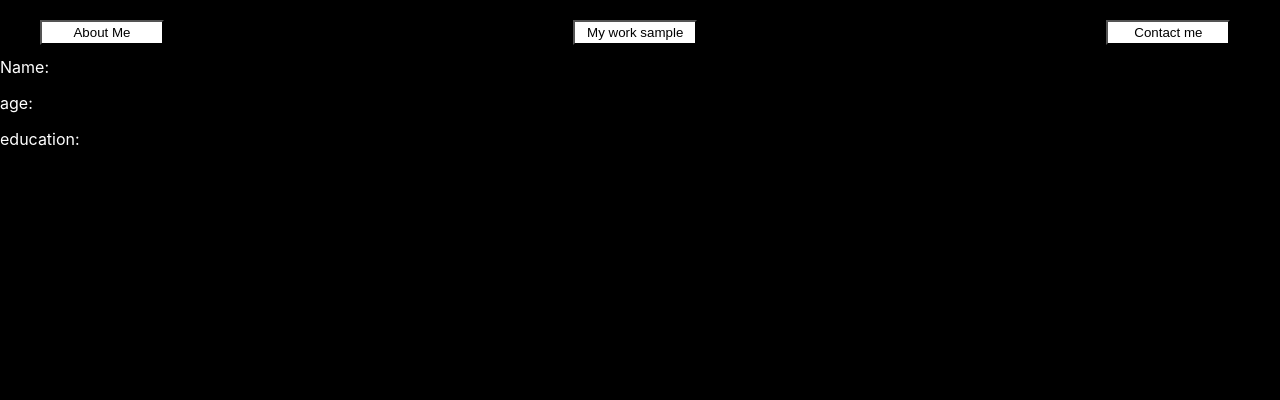
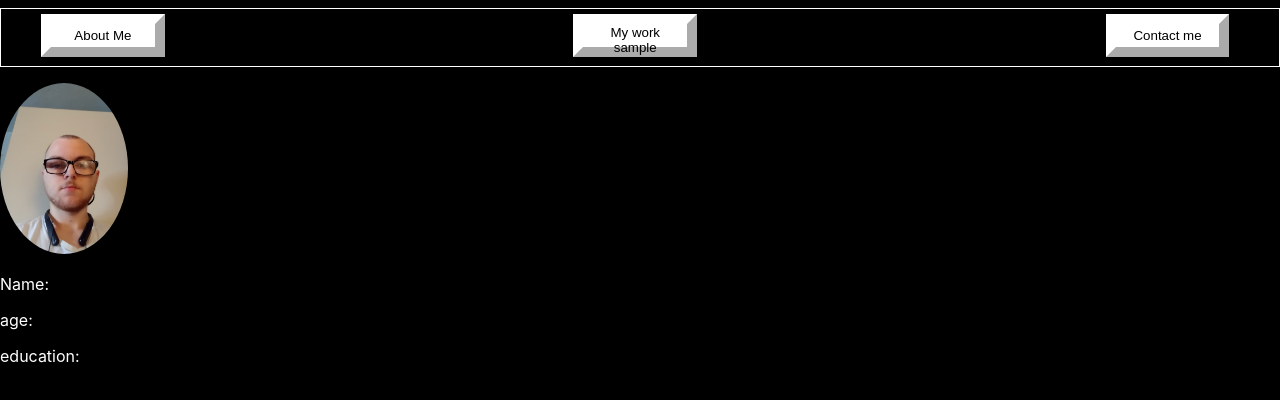
Before and after one commit to LeeFCash/digital-portfolio-react-node, a React (Create React App) app in the folder my-react-app/: page / in a window 1280 px wide. Both pictures are taken after a click on the button "About Me". Shown: the top 400 px of the page. Built offline with nearby package versions, Linux system fonts and the light colour scheme.

Commit message:
added img to tab1 and made tab button look better

```diff
--- a/my-react-app/src/App.css
+++ b/my-react-app/src/App.css
@@ -2,7 +2,10 @@
   display:grid;
   grid-template-columns: 10% 10% 10%;
   gap: 35% 33%;
-  outline: 1%;
+  border-style: solid;
+  border-color: white;
+  border-width: 1px;
+  color: white;
   outline-color: white;
 }
 
@@ -21,23 +24,34 @@ body {
 }
 
 .mainAll-tabBarDiv-orderList-tab1 {
-  margin-top: 10%;
+  margin-top: 4%;
   height: 75%;
   background-color: white;
   color: black;
+  border-color: white;
+  border-width: 10px;
 }
 
 .mainAll-tabBarDiv-orderList-tab2 {
-  margin-top: 10%;
+  margin-top: 4%;
   height: 75%;
   background-color: white;
   color: black;
+  border-color: white;
+  border-width: 10px;
 }
 
 .mainAll-tabBarDiv-orderList-tab3 {
-  margin-top: 10%;
+  margin-top: 4%;;
   height: 75%;
   background-color: white;
   color: black;
+  border-color: white;
+  border-width: 10px;
+}
 
+.mainAll-overAllContent-content2-meIMG {
+  width: 10%;
+  height: 10%;
+  border-radius: 80%;
 }
--- a/my-react-app/src/App.js
+++ b/my-react-app/src/App.js
@@ -1,5 +1,5 @@
 import React, { useState, useEffect } from 'react';
-//import { useState } from 'react';
+import MeIMG from './IMG/MeIMG.jpg'
 import './App.css';
 
 function App() {
@@ -34,18 +34,19 @@ function App() {
        </ol>
       </div>
       <div className="mainAll-overAllContent">
-       <div className="mainAll-content1" id="mainAll-overAllContent-content1" hidden={tab != 0}>
+       <div className="mainAll-content1" id="mainAll-overAllContent-content1" hidden={tab !== 0}>
         <h1 className="mainAll-content1-h11">Hello, I'm Lee Cash you can get to know me better by clicking about me, my work sample or contact me.</h1>
        </div>
-       <div className="mainAll-overAllContent-content2" id="mainAll-overAllContent-content2" hidden={tab != 1}>
+       <div className="mainAll-overAllContent-content2" id="mainAll-overAllContent-content2" hidden={tab !== 1}>
+         <img src={MeIMG} alt="error" className="mainAll-overAllContent-content2-meIMG"/>
          <p className="mainAll-overAllContent-content2-name">Name:</p>
          <p className="mainAll-overAllContent-content2-age">age:</p>
          <p className="mainAll-overAllContent-content2-education">education:</p>
        </div>
-       <div className="mainAll-overAllContent-content3" id="mainAll-overAllContent-content3" hidden={tab != 2}>
+       <div className="mainAll-overAllContent-content3" id="mainAll-overAllContent-content3" hidden={tab !== 2}>
          <p>tab2</p>
        </div>
-       <div className="mainAll-overAllContent-content4" id="mainAll-overAllContent-content3" hidden={tab != 3}>
+       <div className="mainAll-overAllContent-content4" id="mainAll-overAllContent-content3" hidden={tab !== 3}>
          <p>tab3</p>
        </div>
       </div>
```
